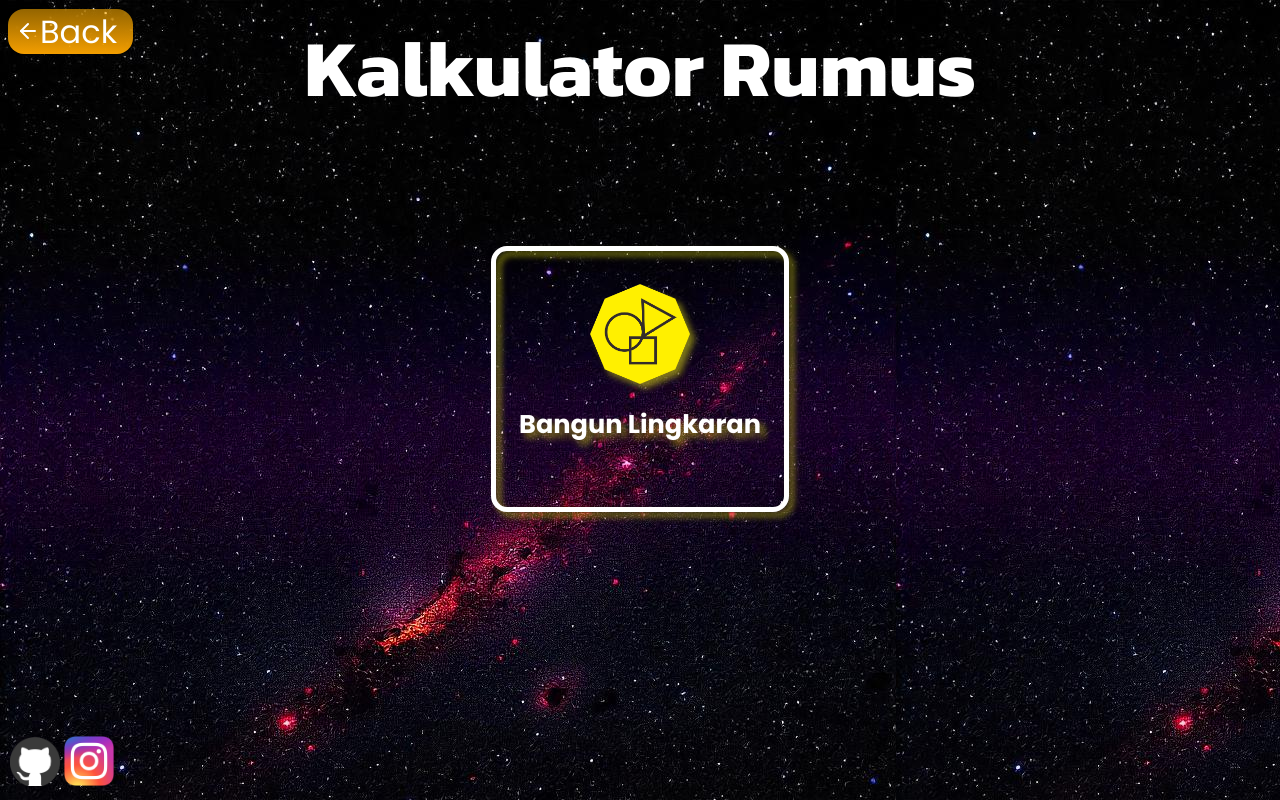
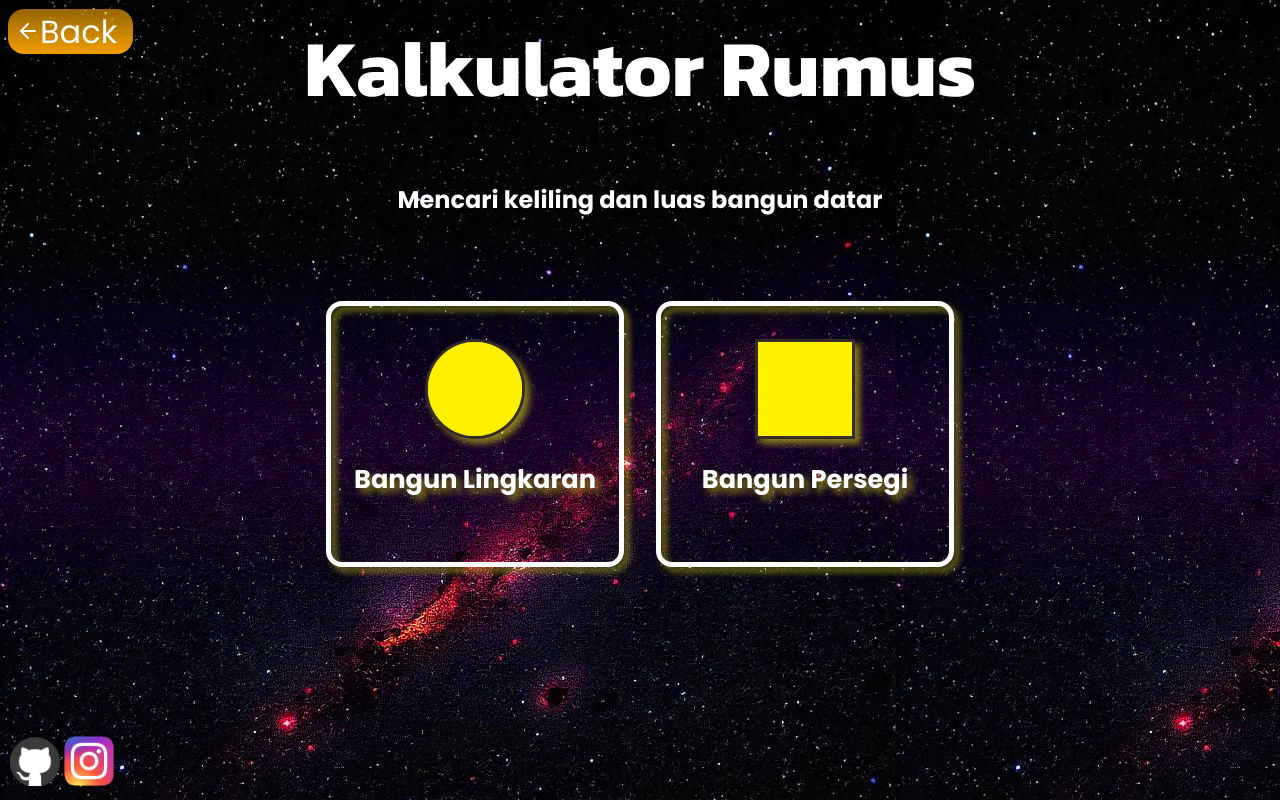
Before and after one commit to Kilkil05/Kalmus-kalkulator-Rumus-, a plain HTML site: page bangun-datar.html in a window 1280 px wide. Drawn offline with nearby package versions, Linux system fonts and the light colour scheme; a web font is replaced by a local one.

Commit message:
update logo bangun datar

```diff
--- a/bangun-datar.html
+++ b/bangun-datar.html
@@ -20,13 +20,22 @@
             <a class="home" href="index.html"><i data-feather="arrow-left"></i>Back</a>
         </nav>
         <h1 class="judul">Kalkulator Rumus</h1>
+        <h2 style="font-family: poppins; text-align: center;">Mencari keliling dan luas bangun datar</h2>
         <div class="container menu">
 
             <!-- lingkaran -->
             <div class="lingkaran-menu">
                 <a href="lingkaran.html"><div class="lingkaran-container">
-                    <img src="asset/bangun datar.png" alt="lingkaran-logo" width="100px">
+                    <img src="asset/lingkaran.png" alt="lingkaran-logo" width="100px">
                     <h1 class="teks">Bangun Lingkaran</h1>
+                </div></a>
+            </div>
+
+            <!-- persegi -->
+            <div class="persegi-menu">
+                <a href="persegi.html"><div class="persegi-container">
+                    <img src="asset/persegi.png" alt="persegi-logo" width="100px">
+                    <h1 class="teks">Bangun Persegi</h1>
                 </div></a>
             </div>
 
--- a/index.js
+++ b/index.js
@@ -15,7 +15,7 @@
 // }
 
 function formatAngka(angka){
-    return new Intl.NumberFormat('id-ID', {maximumFractionDigits: 2}).format(angka) //format angka dengan titik
+    return new Intl.NumberFormat('id-ID', {maximumFractionDigits: 0}).format(angka) //format angka dengan titik
 }
 
 // function formatInputAngka() {
--- a/style.css
+++ b/style.css
@@ -1133,6 +1133,22 @@ input::-webkit-inner-spin-button {
 
 
 
+/* persegi */
+.persegi-container {
+    width: 18rem;
+    height: 16rem;
+    border-radius: 1rem;
+    display: flex;
+    justify-content: center;
+    align-items: center;
+    flex-direction: column;
+    cursor: pointer;
+    border: 5px solid white;
+    filter: drop-shadow(5px 5px 3px rgba(255, 251, 21, 0.466));
+}
+
+
+
 
 
 
```
Also changed, not shown: asset/lingkaran.png (added), asset/persegi.png (added).
